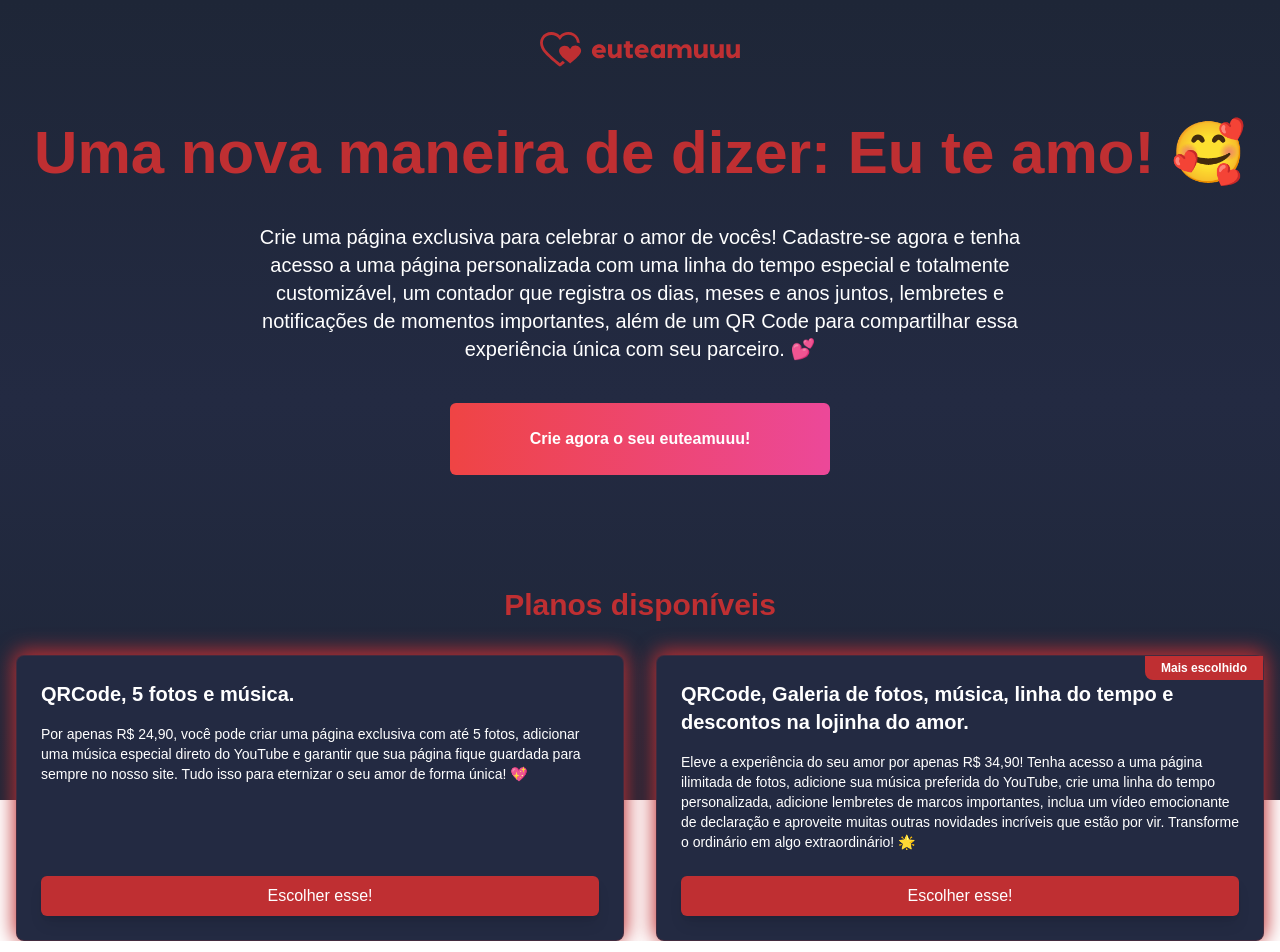
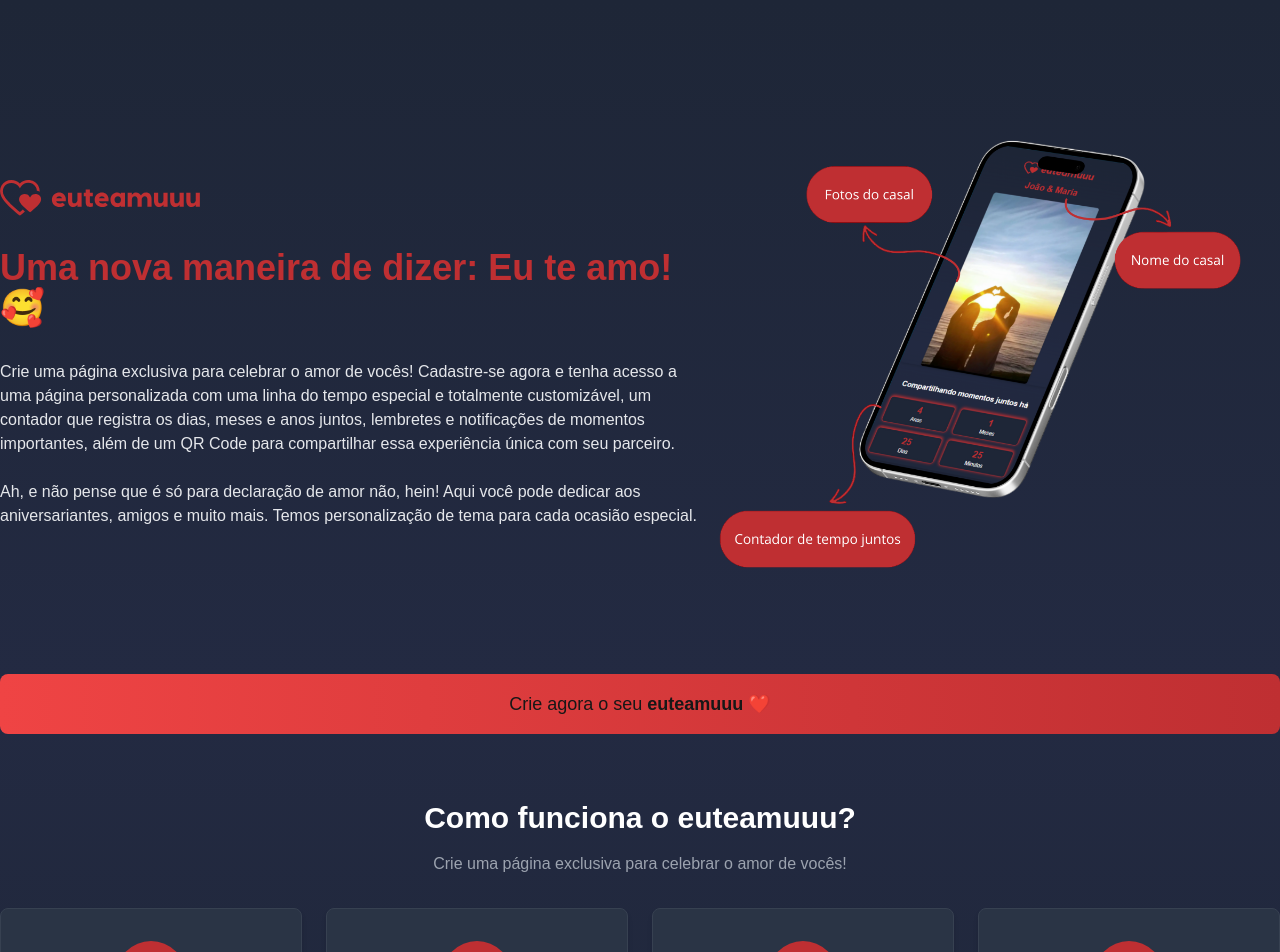
Before and after one commit to tiago-dias-laureano/euteamuuu, a Next.js app: page / in a window 1280 px wide. Shown: the top 952 px of the page. Built offline with nearby package versions, Linux system fonts and the light colour scheme.

Commit message:
fix landing page

```diff
--- a/app/lp/page.tsx
+++ /dev/null
@@ -1,46 +0,0 @@
-import CardsSection from "../components/CardsSection";
-import Footer from "../components/Footer";
-import Logo from "../components/Logo";
-import Phone from "../components/Phone";
-
-export default function LP() {
-  return (
-    <>
-      <div className="bg-gradient-to-b from-[#1E2637] via-[#232A42] to-[#1E2637] p-4 md:p-0 ">
-        <header className="md:h-screen flex container justify-center mx-auto flex-col md:mb-100">
-          <div className="flex md:flex-row flex-col items-center">
-            <div className="space-y-8 md:w-[55%]">
-              <Logo />
-
-              <h1 className="text text-3xl md:text-4xl text-center md:text-left font-bold text-[#BF2F32]">
-                Uma nova maneira de dizer: Eu te amo! 🥰
-              </h1>
-              <div className="description text-center md:text-left text-gray-200 mt-4">
-                Crie uma página exclusiva para celebrar o amor de vocês!
-                Cadastre-se agora e tenha acesso a uma página personalizada com
-                uma linha do tempo especial e totalmente customizável, um
-                contador que registra os dias, meses e anos juntos, lembretes e
-                notificações de momentos importantes, além de um QR Code para
-                compartilhar essa experiência única com seu parceiro.
-                <br />
-                <br />
-                Ah, e não pense que é só para declaração de amor não, hein! Aqui
-                você pode dedicar aos aniversariantes, amigos e muito mais.
-                Temos personalização de tema para cada ocasião especial.
-              </div>
-            </div>
-
-            <Phone />
-          </div>
-
-          <button className="bg-gradient-to-r from-red-500 to-[#BF2F32] p-4 rounded-lg text-lg mt-8 hover:opacity-90 transition-opacity duration-300">
-            Crie agora o seu <strong>euteamuuu ❤️</strong>
-          </button>
-        </header>
-
-        <CardsSection />
-        <Footer />
-      </div>
-    </>
-  );
-}
--- a/app/page.tsx
+++ b/app/page.tsx
@@ -1,101 +1,44 @@
-"use client";
-
-import { motion } from "motion/react";
-import Image from "next/image";
+import CardsSection from "./components/CardsSection";
+import Footer from "./components/Footer";
+import Logo from "./components/Logo";
+import Phone from "./components/Phone";
 
 export default function Home() {
-  const data = [
-    {
-      text: "Plano 1",
-      label: "QRCode, 5 fotos e música.",
-      value: "simples",
-      desc: `Por apenas R$ 24,90, você pode criar uma página exclusiva com até 5 fotos, adicionar uma música especial direto do YouTube e garantir que sua página fique guardada para sempre no nosso site. Tudo isso para eternizar o seu amor de forma única! 💖`,
-    },
-    {
-      text: "Plano 2",
-      label:
-        "QRCode, Galeria de fotos, música, linha do tempo e descontos na lojinha do amor.",
-      value: "avancado",
-      desc: `Eleve a experiência do seu amor por apenas R$ 34,90! Tenha acesso a uma página ilimitada de fotos, adicione sua música preferida do YouTube, crie uma linha do tempo personalizada, adicione lembretes de marcos importantes, inclua um vídeo emocionante de declaração e aproveite muitas outras novidades incríveis que estão por vir. Transforme o ordinário em algo extraordinário! 🌟`,
-    },
-  ];
+  return (
+    <div className="bg-gradient-to-b from-[#1E2637] via-[#232A42] to-[#1E2637] p-4 md:p-0 ">
+      <header className="min-h-screen flex container justify-center mx-auto flex-col md:mb-100">
+        <div className="flex md:flex-row flex-col items-center">
+          <div className="space-y-8 md:w-[55%]">
+            <Logo />
 
-  return (
-    <>
-      <div id="heart-container"></div>
-      <div className="bg-gradient-to-b from-[#1E2637] via-[#232A42] to-[#1E2637] md:h-screen">
-        <div className="container max-w-[1280px] mx-auto px-4">
-          <nav className="pt-8">
-            <div className="logo flex justify-center">
-              <Image
-                src="/logo.svg"
-                alt="euteamuuu logo"
-                width={200}
-                height={100}
-              />
-            </div>
-          </nav>
-
-          <section className="py-14 flex flex-col items-center px-2 md:px-0 text-center">
-            <h1 className="md:text-6xl text-3xl font-bold text-[#BF2F32]">
+            <h1 className="text text-3xl md:text-4xl text-center md:text-left font-bold text-[#BF2F32]">
               Uma nova maneira de dizer: Eu te amo! 🥰
             </h1>
-
-            <p className="text-white text-lg md:text-xl max-w-[800px] mt-4 md:mt-10">
+            <div className="description text-center md:text-left text-gray-200 mt-4">
               Crie uma página exclusiva para celebrar o amor de vocês!
               Cadastre-se agora e tenha acesso a uma página personalizada com
               uma linha do tempo especial e totalmente customizável, um contador
               que registra os dias, meses e anos juntos, lembretes e
               notificações de momentos importantes, além de um QR Code para
-              compartilhar essa experiência única com seu parceiro. 💕
-            </p>
+              compartilhar essa experiência única com seu parceiro.
+              <br />
+              <br />
+              Ah, e não pense que é só para declaração de amor não, hein! Aqui
+              você pode dedicar aos aniversariantes, amigos e muito mais. Temos
+              personalização de tema para cada ocasião especial.
+            </div>
+          </div>
 
-            <motion.button
-              whileHover={{ scale: 1.1 }}
-              whileTap={{ scale: 0.9 }}
-              className="bg-gradient-to-r from-red-500 to-pink-500 px-8 md:px-20 py-4 md:py-6 mt-10 text-white font-bold rounded-md hover:from-red-400 hover:to-pink-400 transition-all"
-            >
-              Crie agora o seu <strong>euteamuuu</strong>!
-            </motion.button>
-          </section>
+          <Phone />
+        </div>
 
-          <section className="mt-14">
-            <h2 className="text-3xl text-center text-[#BF2F32] font-bold mb-8 ">
-              Planos disponíveis
-            </h2>
-            <div className="grid grid-cols-1 md:grid-cols-2 gap-8">
-              {data.map((plan, index) => (
-                <motion.div
-                  key={index}
-                  initial={{ opacity: 0, y: 20 }}
-                  animate={{ opacity: 1, y: 0 }}
-                  transition={{ duration: 0.5, delay: index * 0.2 }}
-                  className="relative bg-[#232A42] p-6 rounded-lg shadow-[0px_-2px_20px_2px_#BF2F32] border border-[#BF2F32]/20 flex flex-col justify-between h-full"
-                >
-                  {index === 1 && (
-                    <div className="absolute top-0 right-0 bg-[#BF2F32] text-white text-xs font-bold py-1 px-4 rounded-bl-lg">
-                      Mais escolhido
-                    </div>
-                  )}
+        <button className="bg-gradient-to-r from-red-500 to-[#BF2F32] p-4 rounded-lg text-lg mt-8 hover:opacity-90 transition-opacity duration-300">
+          Crie agora o seu <strong>euteamuuu ❤️</strong>
+        </button>
+      </header>
 
-                  <div>
-                    <h3 className="text-xl text-white font-bold">
-                      {plan.label}
-                    </h3>
-                    <p className="text-white text-sm mt-4">{plan.desc}</p>
-                  </div>
-                  <button
-                    type="button"
-                    className="bg-[#BF2F32] px-4 py-2 mt-6 text-white rounded-md hover:bg-[#BF2F32]/80 shadow-lg"
-                  >
-                    Escolher esse!
-                  </button>
-                </motion.div>
-              ))}
-            </div>
-          </section>
-        </div>
-      </div>
-    </>
+      <CardsSection />
+      <Footer />
+    </div>
   );
 }
```
